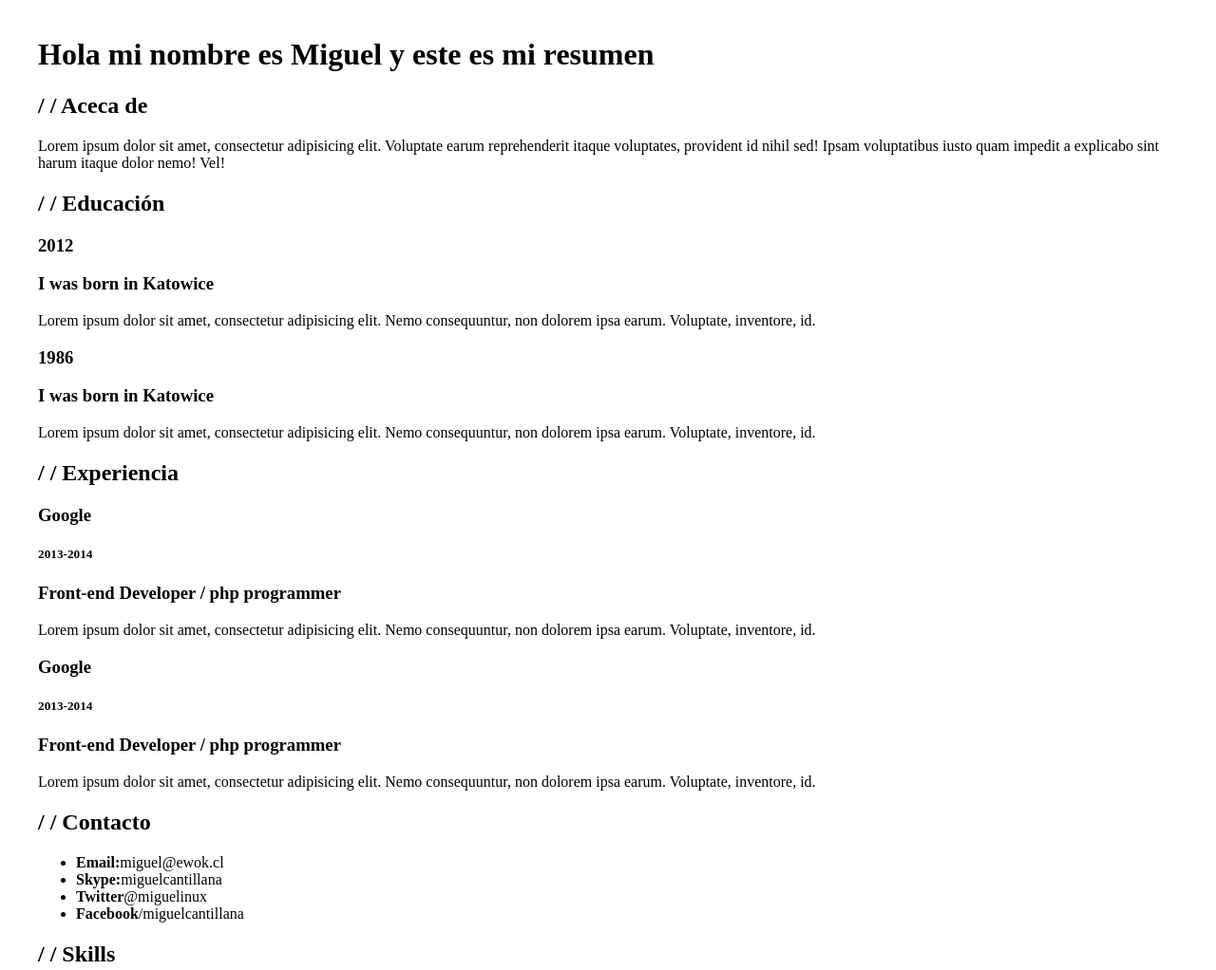
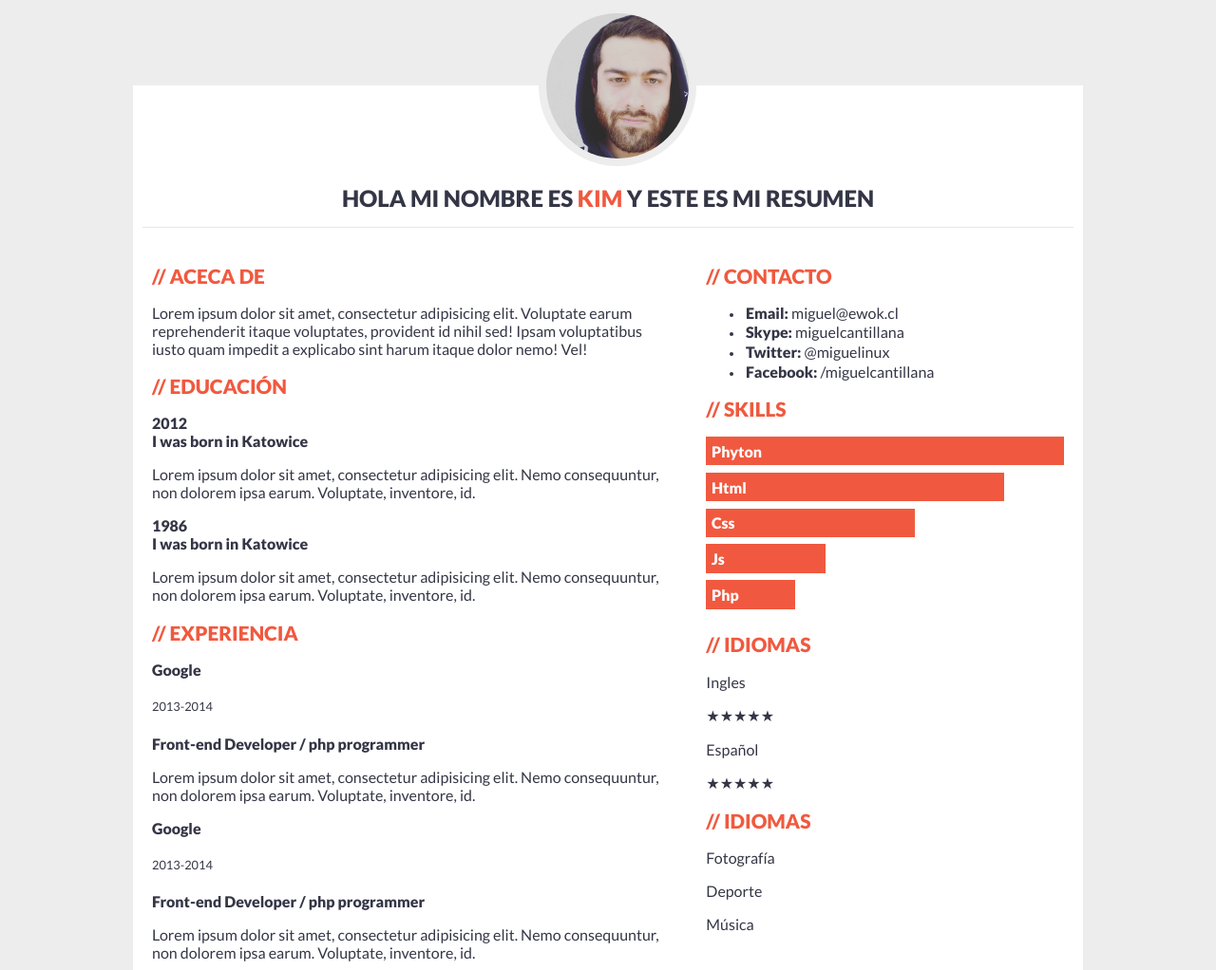
Before and after one commit to kimlouu/ejercicio6, a plain HTML site: page index.html in a window 1280 px wide. Shown: the top 1022 px of the page at 95% size. Drawn offline with Linux system fonts and the light colour scheme.

Commit message:
ADD: estado al finalizar la clase

```diff
--- a/index.html
+++ b/index.html
@@ -6,31 +6,35 @@
     <meta name="viewport" content="width=device-width, initial-scale=1.0">
     <meta http-equiv="X-UA-Compatible" content="ie=edge">
     <title>Curriculum Responsive - Ejercicio 06</title>
+    <link href="https://fonts.googleapis.com/css?family=Lato:400,900" rel="stylesheet">
     <link rel="stylesheet" type="text/css" href="style.css">
-
-    </style>
 </head>
 
 <body>
 
     <header>
-        <img src="" alt="">
+        <div class="row col-lg-12">
+            <img src="images/foto_perfil.jpg" alt="Fotografía de Kim López">
             <div class="">
                 <h1>
-                Hola mi nombre es <span>Miguel</span> y este es mi resumen
+                    Hola mi nombre es <span class="character-color-h1">Kim</span> y este es mi resumen
                 </h1>
+            </div>
+        </div>
+        <div class="clearfix">
         </div>
     </header>
 
-    <main>
+    <div class="row">
+        <main class="col-lg-7">
             <!--Acerca de-->
             <div class="">
-            <h2>/ / Aceca de</h2>
+                <h2>// Aceca de</h2>
                 <p>Lorem ipsum dolor sit amet, consectetur adipisicing elit. Voluptate earum reprehenderit itaque voluptates, provident id nihil sed! Ipsam voluptatibus iusto quam impedit a explicabo sint harum itaque dolor nemo! Vel!</p>
             </div>
             <!--Educación-->
             <div class="">
-            <h2>/ / Educación</h2>
+                <h2>// Educación</h2>
                 <div>
                     <div>
                         <h3>2012</h3>
@@ -52,7 +56,7 @@
             </div>
             <!--Experiencia-->
             <div class="">
-            <h2>/ / Experiencia</h2>
+                <h2>// Experiencia</h2>
                 <div>
                     <div>
                         <h3>Google</h3>
@@ -76,29 +80,31 @@
             </div>
         </main>
 
-    <sidebar>
+        <sidebar class="col-lg-5">
             <!--Contacto-->
             <div class="">
-            <h2>/ / Contacto</h2>
+                <h2>// Contacto</h2>
                 <ul>
-                <li><b>Email:</b>miguel@ewok.cl</li>
-                <li><b>Skype:</b>miguelcantillana</li>
-                <li><b>Twitter</b>@miguelinux</li>
-                <li><b>Facebook</b>/miguelcantillana</li>
+                    <li><p><b>Email:</b> miguel@ewok.cl</p></li>
+                    <li><p><b>Skype:</b> miguelcantillana</p></li>
+                    <li><p><b>Twitter:</b> @miguelinux</p></li>
+                    <li><p><b>Facebook:</b> /miguelcantillana</p></li>
                 </ul>
             </div>
             <!--Skills-->
             <div class="">
-            <h2>/ / Skills</h2>
-            <h3>Phyton</h3>
-            <h3>Html</h3>
-            <h3>Css</h3>
-            <h3>Js</h3>
-            <h3>Php</h3>
+                <h2>// Skills</h2>
+                <div class="skills-bar col-lg-12 clearfix"><h3>Phyton</h3></div>
+                <div class="skills-bar col-lg-10 clearfix"><h3>Html</h3></div>
+                <div class="skills-bar col-lg-7 clearfix"><h3>Css</h3></div>
+                <div class="skills-bar col-lg-4 clearfix"><h3>Js</h3></div>
+                <div class="skills-bar col-lg-3 clearfix"><h3>Php</h3></div>
             </div>
+            <div class="clearfix"></div>
             <!--Idiomas-->
-        <div class="">
-            <h2>/ / Idiomas</h2>
+
+            <div class="clearfix">
+                <h2 class="">// Idiomas</h2>
                 <div>
                     <div>
                         <p>Ingles</p>
@@ -112,7 +118,7 @@
             </div>
             <!--Hobbies-->
             <div class="">
-              <h2>/ / Idiomas</h2>
+                <h2>// Idiomas</h2>
                 <div>
                     <p>Fotografía</p>
                 </div>
@@ -124,8 +130,9 @@
                 </div>
             </div>
         </sidebar>
+    </div>
 
-          <footer>
+    <footer class="row">
         <div class="">
             <h6>
                 Curso Desarrollo Frontend 2015.
--- a/style.css
+++ b/style.css
@@ -1,88 +1,192 @@
-html{
-  background-.color: #ededed;
+html {
+    background-color: #ededed;
 }
-body{
-  background-.color: white;
-  max-width: 1200px;
 
-  margin: auto;
-
+body {
+    background-color: white;
+    max-width: 1000px;
+    margin: 7% auto;
+    font-family: 'Lato', sans-serif;
+    color: #343646;
+    font-size: 12px;
 }
-.row{
+*{box-sizing: border-box;}
+.row {
     clear: both;
 }
-.colcol-md-1, .colcol-md-2, .colcol-md-3, .colcol-md-4, .col-md-5, .col-md-6, .col-md-7, .col-md-8, .col-md-9, .col-md-10, .col-md-11, .col-md-12{
-  float:left;
+
+.col-sm-1, .col-sm-2, .col-sm-3, .col-sm-4, .col-sm-5, .col-sm-6, .col-sm-7, .col-sm-8, .col-sm-9, .col-sm-10, .col-sm-11, .col-sm-12 {
+    float: left;
 }
-.col-md-1{
-  width: 8,333333333333333%;
+
+.col-md-1, .col-md-2, .col-md-3, .col-md-4, .col-md-5, .col-md-6, .col-md-7, .col-md-8, .col-md-9, .col-md-10, .col-md-11, .col-md-12 {
+    float: left;
 }
-.col-md-2{
-  width: 16,66666666666667%;
+
+.col-lg-1, .col-lg-2, .col-lg-3, .col-lg-4, .col-lg-5, .col-lg-6, .col-lg-7, .col-lg-8, .col-lg-9, .col-lg-10, .col-lg-11, .col-lg-12 {
+    float: left;
 }
-.col-md-3{
+
+.clearfix {
+    clear: both;
+}
+
+h1 {
+    text-align: center;
+    text-transform: uppercase;
+    font-size: 1.5rem;
+    font-weight: 700;
+}
+
+h2 {
+    text-align: left;
+    text-transform: uppercase;
+    font-size: 1.3rem;
+    font-weight: 700;
+    color: #f0593f;
+}
+h3 {
+  font-size: 1rem;
+  margin: 0;
+}
+h5 {
+  font-size: 0.8rem;
+  font-weight: 400;
+}
+p {
+    text-align: left;
+    font-size: 1rem;
+    font-weight: 400;
+}
+ul li p{
+  margin:0.1rem;
+}
+/*Skills*/
+.skills-bar{
+  background-color: #f0593f;
+  margin-bottom: 2%;
+  color: white;
+  padding: 1.5%;
+}
+/*Header*/
+header {
+    margin: 0 1%;
+    border-bottom: 1px solid #e6e6e6;
+}
+
+header img {
+    width: 17%;
+    border-radius: 100%;
+    border: 8px solid #ededed;
+    position: relative;
+    margin: auto;
+    left: 42.5%;
+    margin-top: -8.5%;
+}
+/*Main*/
+main{
+  padding: 2%;
+}
+.character-color-h1 {
+    color: #f0593f;
+}
+
+/*Sidebar*/
+sidebar {
+  padding: 2%;
+}
+.col-sm-1, .col-md-1, .col-lg-1 {
+    width: 8.333333333333332%;
+}
+
+.col-sm-2, .col-md-2, .col-lg-2 {
+    width: 16.66666666666666%;
+}
+
+.col-sm-3, .col-md-3, .col-lg-3 {
     width: 25%;
 }
-.col-md-4{
-  width: 33,33333333333333%;
+
+.col-sm-4, .col-md-4, .col-lg-4 {
+    width: 33.33333333333333%;
 }
-.col-md-5{
-  width: 41,66666666666667%;
+
+.col-sm-5, .col-md-5, .col-lg-5 {
+    width: 41.66666666666667%;
 }
-.col-md-6{
+
+.col-sm-6, .col-md-6, .col-lg-6 {
     width: 50%;
 }
-.col-md-7{
-  width: 58,33333333333333%;
+
+.col-sm-7, .col-md-7, .col-lg-7 {
+    width: 58.33333333333333%;
 }
-.col-md-8{
-  width: 66,66666666666667%;
+
+.col-sm-8, .col-md-8, .col-lg-8 {
+    width: 66.66666666666667%;
 }
-.col-md-9{
+
+.col-sm-9, .col-md-9, .col-lg-9 {
     width: 75%;
 }
-.col-md-10{
-  width: 83,33333333333333%;
+
+.col-sm-10, .col-md-10, .col-lg-10 {
+    width: 83.33333333333333%;
 }
-.col-md-11{
-  width: 91,66666666666667%;
+
+.col-sm-11, .col-md-11, .col-lg-11 {
+    width: 91.66666666666667%;
 }
-.col-md-12{
+
+.col-sm-12, .col-md-12, .col-lg-12 {
     width: 100%;
 }
-.col-md-offset-1{
-  width: 8,333333333333333%;
+
+.col-md-offset-1 {
+    width: 8, 333333333333333%;
 }
-.col-md-offset-2{
-  width: 16,66666666666667%;
+
+.col-md-offset-2 {
+    width: 16, 66666666666667%;
 }
-.col-md-offset-3{
+
+.col-md-offset-3 {
     width: 25%;
 }
-.col-md-offset-4{
-  width: 33,33333333333333%;
+
+.col-md-offset-4 {
+    width: 33, 33333333333333%;
 }
-.col-md-offset-5{
-  width: 41,66666666666667%;
+
+.col-md-offset-5 {
+    width: 41, 66666666666667%;
 }
-.col-md-offset-6{
+
+.col-md-offset-6 {
     width: 50%;
 }
-.col-md-offset-7{
-  width: 58,33333333333333%;
+
+.col-md-offset-7 {
+    width: 58, 33333333333333%;
 }
-.col-md-offset-8{
-  width: 66,66666666666667%;
+
+.col-md-offset-8 {
+    width: 66, 66666666666667%;
 }
-.col-md-offset-9{
+
+.col-md-offset-9 {
     width: 75%;
 }
-.col-md-offset-10{
-  width: 83,33333333333333%;
+
+.col-md-offset-10 {
+    width: 83, 33333333333333%;
 }
-.col-md-offset-11{
-  width: 91,66666666666667%;
+
+.col-md-offset-11 {
+    width: 91, 66666666666667%;
 }
-.col-md-offset-12{
+
+.col-md-offset-12 {
     width: 100%;
 }
```
Also changed, not shown: images/foto_perfil.jpg (added). Lines whose indentation alone changed are shown as unchanged.
